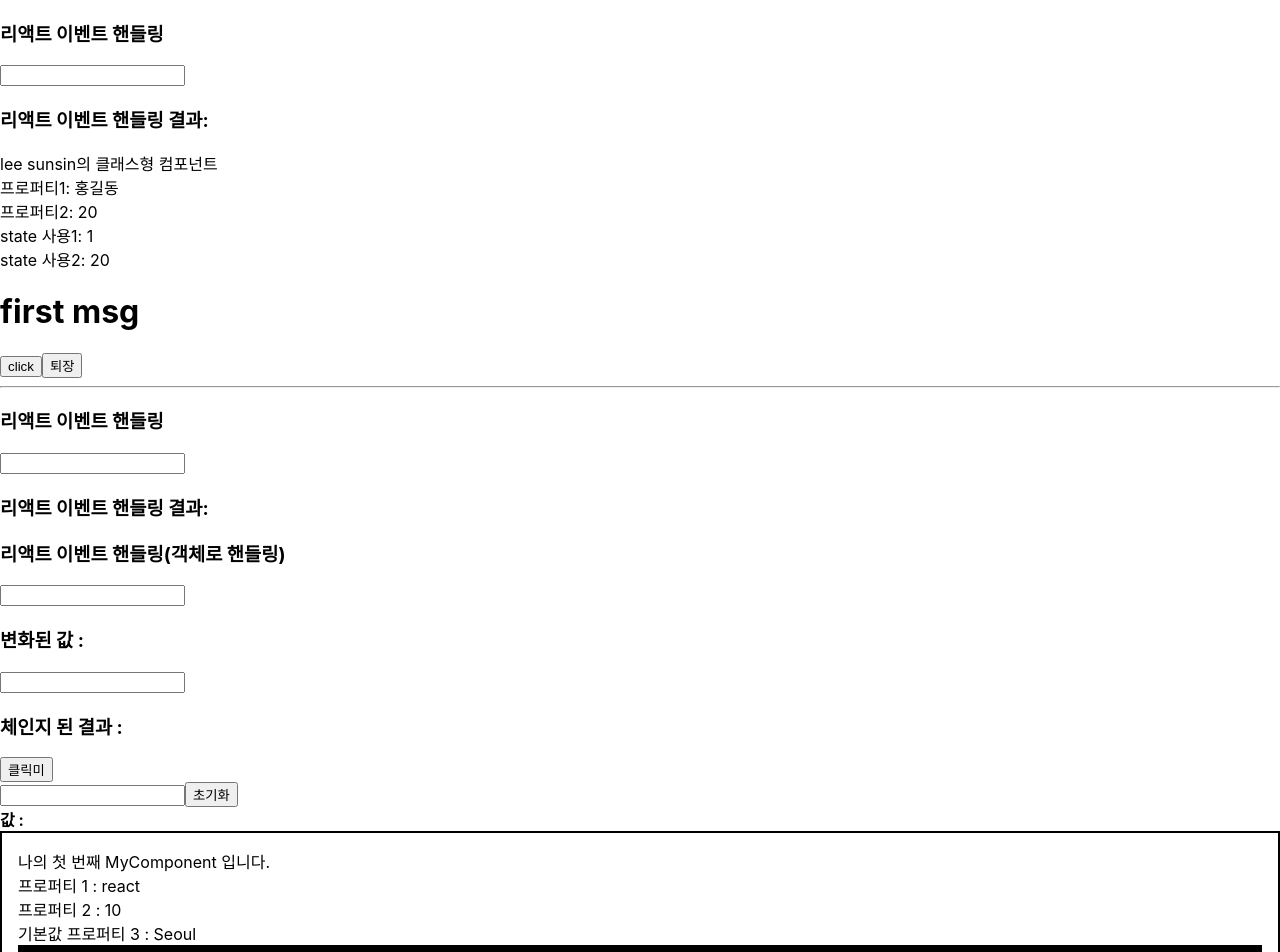
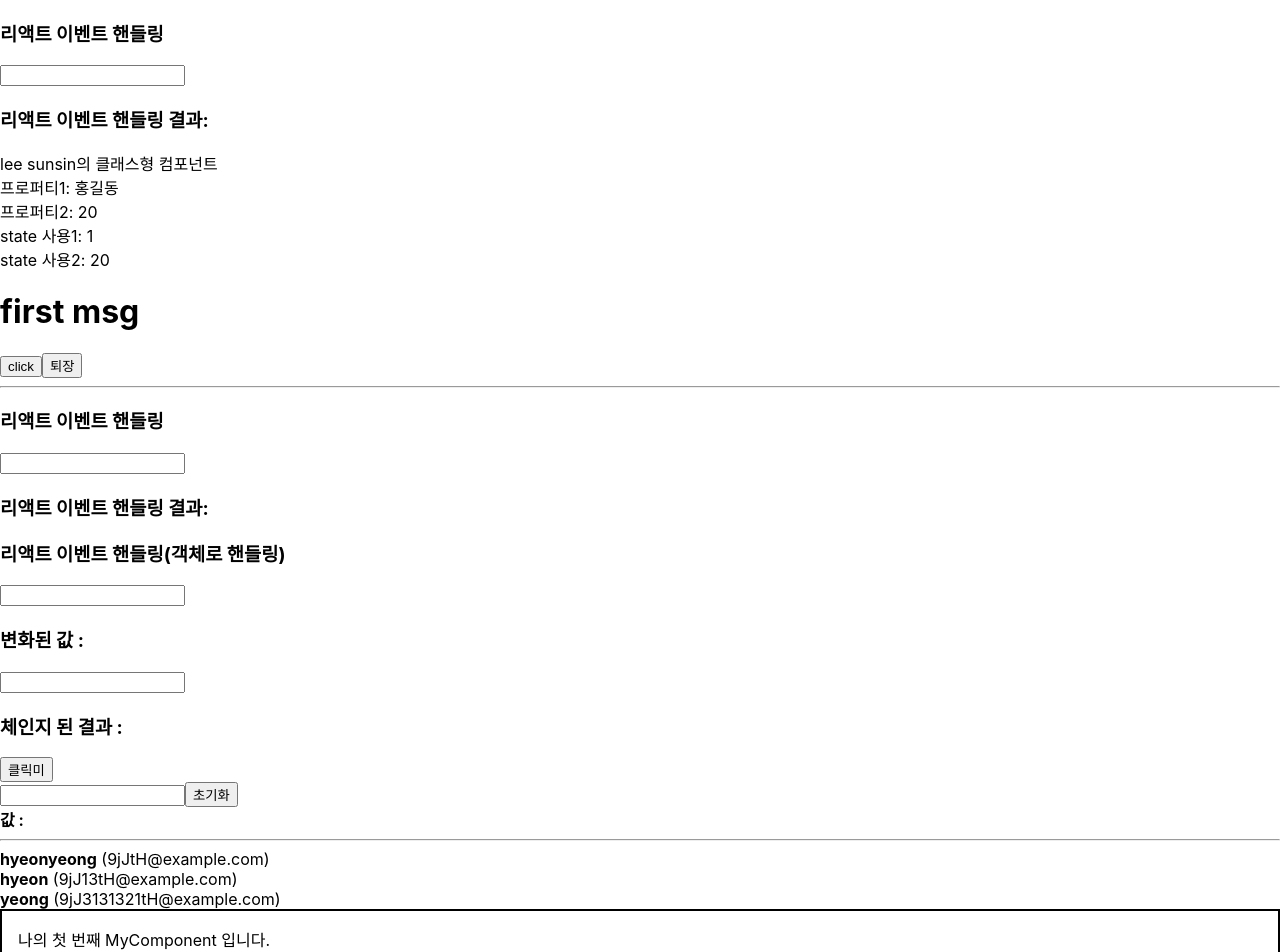
Before and after one commit to CheHyeonYeong/JavascriptStudy, a React (Create React App) app in the folder new/: page / in a window 1280 px wide. Shown: the top 952 px of the page. Built offline with nearby package versions, Linux system fonts and the light colour scheme.

Commit message:
✨ UserList add
userList add

```diff
--- a/new/src/App.js
+++ b/new/src/App.js
@@ -8,6 +8,7 @@ import MyComponent2 from './useState/MyComponent2';
 import EventComponent from './event/EventComponent';
 import EventComponent2 from './event/EventComponent2';
 import InputSample from './event/InputSample';
+import UserList from './array/userList';
 
 function App() {
 
@@ -32,6 +33,11 @@ function App() {
     <EventComponent />
     <EventComponent2 />
     <InputSample />
+    <hr />
+
+    {/* 2nd Day : 컴포넌트 배열 */}
+    <UserList />
+
 
     <Wrapper>
     <MyComponent name={name} age={10} addr="Seoul" email="test@naver" isSpecial/>
--- a/new/src/array/userList.js
+++ b/new/src/array/userList.js
@@ -0,0 +1,39 @@
+import React from "react";
+
+function UserList() {
+    const users = [
+        {
+            id: 1,
+            username: 'hyeonyeong',
+            email: '9jJtH@example.com'
+        },
+        {
+            id: 2,
+            username: 'hyeon',
+            email: '9jJ13tH@example.com'
+        },
+        {
+            id: 3,
+            username: 'yeong',
+            email: '9jJ3131321tH@example.com'
+        }
+    ];
+
+    return (
+        <div>
+            <div>
+                <b>{users[0].username}</b> <span>({users[0].email})</span>
+            </div>
+
+            <div>
+                <b>{users[1].username}</b> <span>({users[1].email})</span>
+            </div>
+
+            <div>
+                <b>{users[2].username}</b> <span>({users[2].email})</span>
+            </div>
+        </div>
+
+    )
+}
+export default UserList;
```
